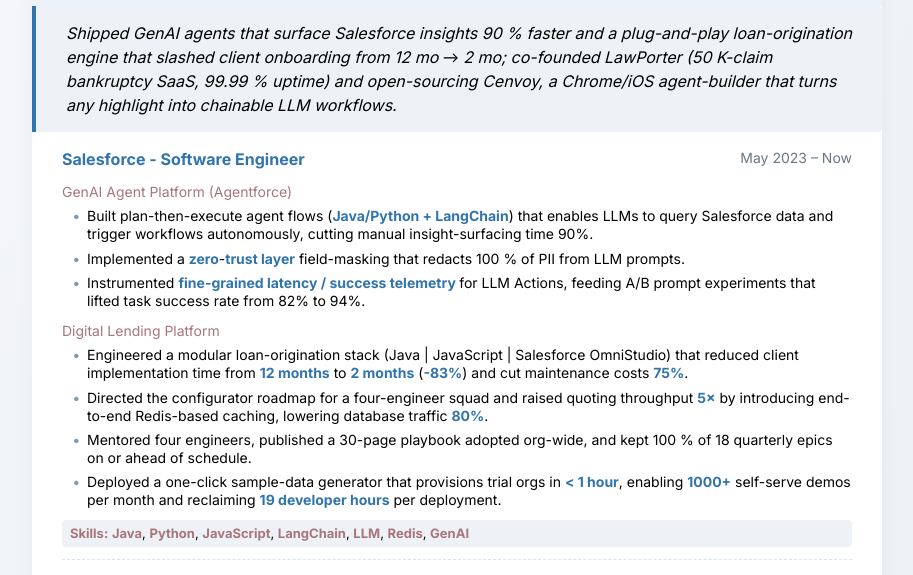
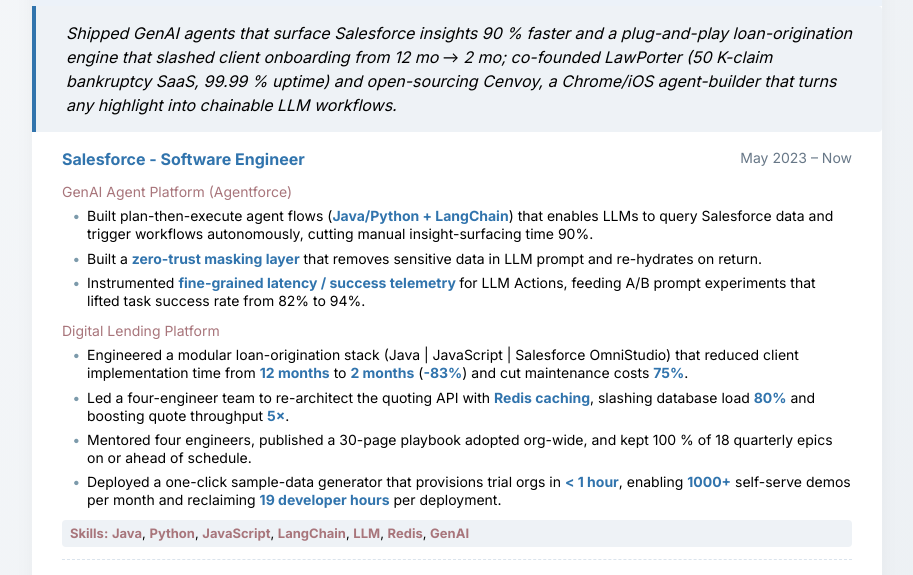
Before and after one commit to mark-ma-sf/MarkResume, a plain HTML site: page index.html in a window 1280 px wide. Shown: the part 168-743 px from the top of the page, without its empty margins (183-1096 px from the left). Drawn offline with Linux system fonts and the light colour scheme.

Commit message:
first commit

```diff
--- a/index.html
+++ b/index.html
@@ -40,13 +40,13 @@
                 <h3 class="project-title"><a href="https://www.salesforce.com/agentforce/" target="_blank" style="color: inherit; text-decoration: none;">GenAI Agent Platform (Agentforce)</a></h3>
                 <ul>
                     <li>Built plan-then-execute agent flows (<strong>Java/Python + LangChain</strong>) that enables LLMs to query Salesforce data and trigger workflows autonomously, cutting manual insight-surfacing time 90%.</li>
-                    <li>Implemented a <strong>zero</strong>-<strong>trust layer</strong> field-masking that redacts 100 % of PII from LLM prompts.</li>
+                    <li>Built a <strong>zero-trust masking layer</strong> that removes sensitive data in LLM prompt and re-hydrates on return.</li>
                     <li>Instrumented <strong>fine-grained latency / success telemetry </strong> for LLM Actions, feeding A/B prompt experiments that lifted task success rate from 82% to 94%.</li>
                 </ul>
                 <h3 class="project-title"><a href="https://www.salesforce.com/financial-services/digital-lending-software/" target="_blank" style="color: inherit; text-decoration: none;">Digital Lending Platform</a></h3>
                 <ul>
                     <li>Engineered a modular loan-origination stack (Java | JavaScript | Salesforce OmniStudio) that reduced client implementation time from <strong>12 months</strong> to <strong>2 months</strong> (<strong>-83%</strong>) and cut maintenance costs <strong>75%</strong>.</li>
-                    <li>Directed the configurator roadmap for a four-engineer squad and raised quoting throughput <strong>5×</strong> by introducing end-to-end Redis-based caching, lowering database traffic <strong>80%</strong>.</li>
+                    <li>Led a four-engineer team to re-architect the quoting API with <strong>Redis caching</strong>, slashing database load <strong>80%</strong> and boosting quote throughput <strong>5×</strong>.</li>
                     <li>Mentored four engineers, published a 30-page playbook adopted org-wide, and kept 100 % of 18 quarterly epics on or ahead of schedule.</li>
                     <li>Deployed a one-click sample-data generator that provisions trial orgs in <strong>&lt; 1 hour</strong>, enabling <strong>1000+</strong> self-serve demos per month and reclaiming <strong>19 developer hours</strong> per deployment.</li>
                 </ul>
```
